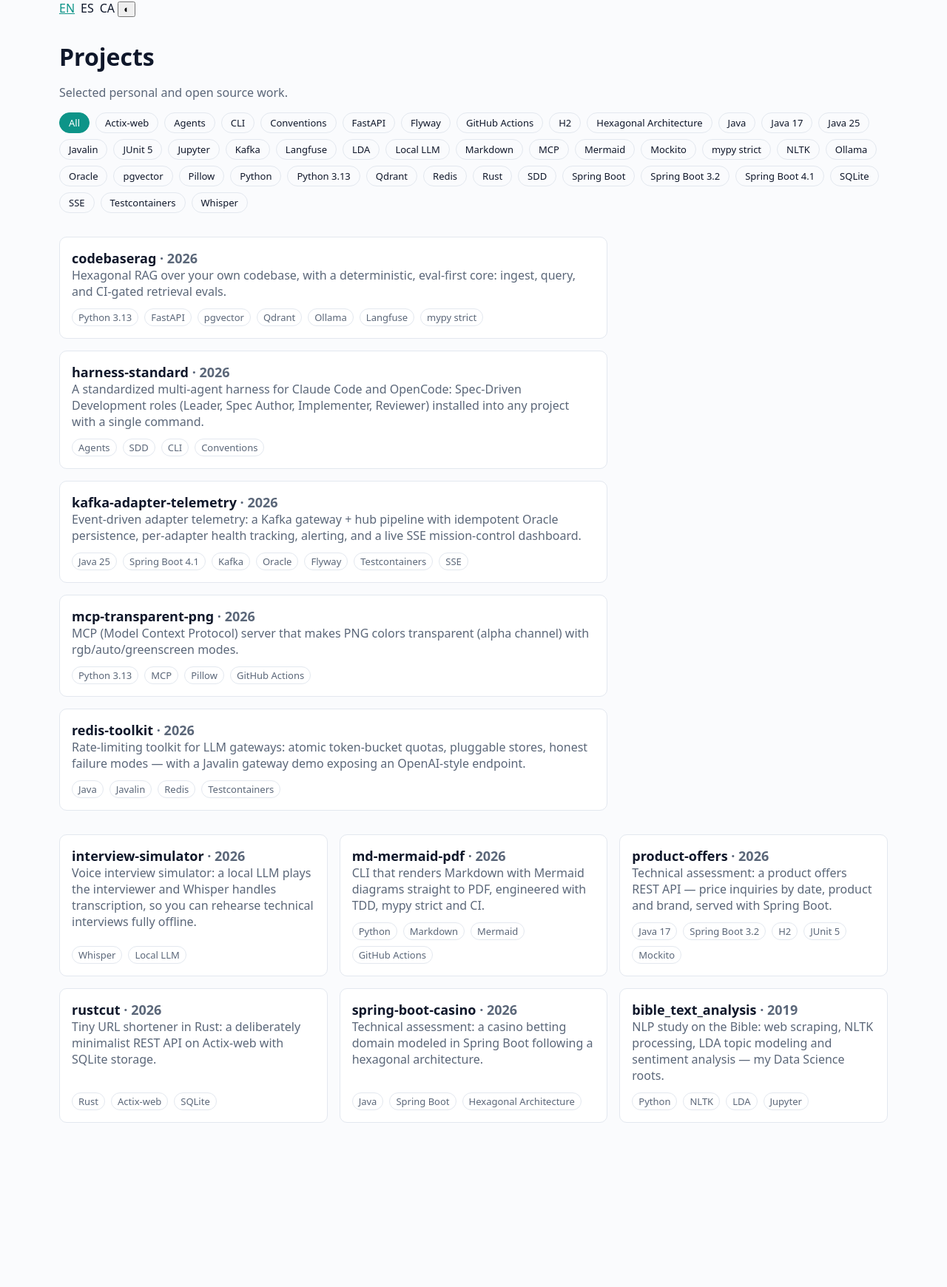
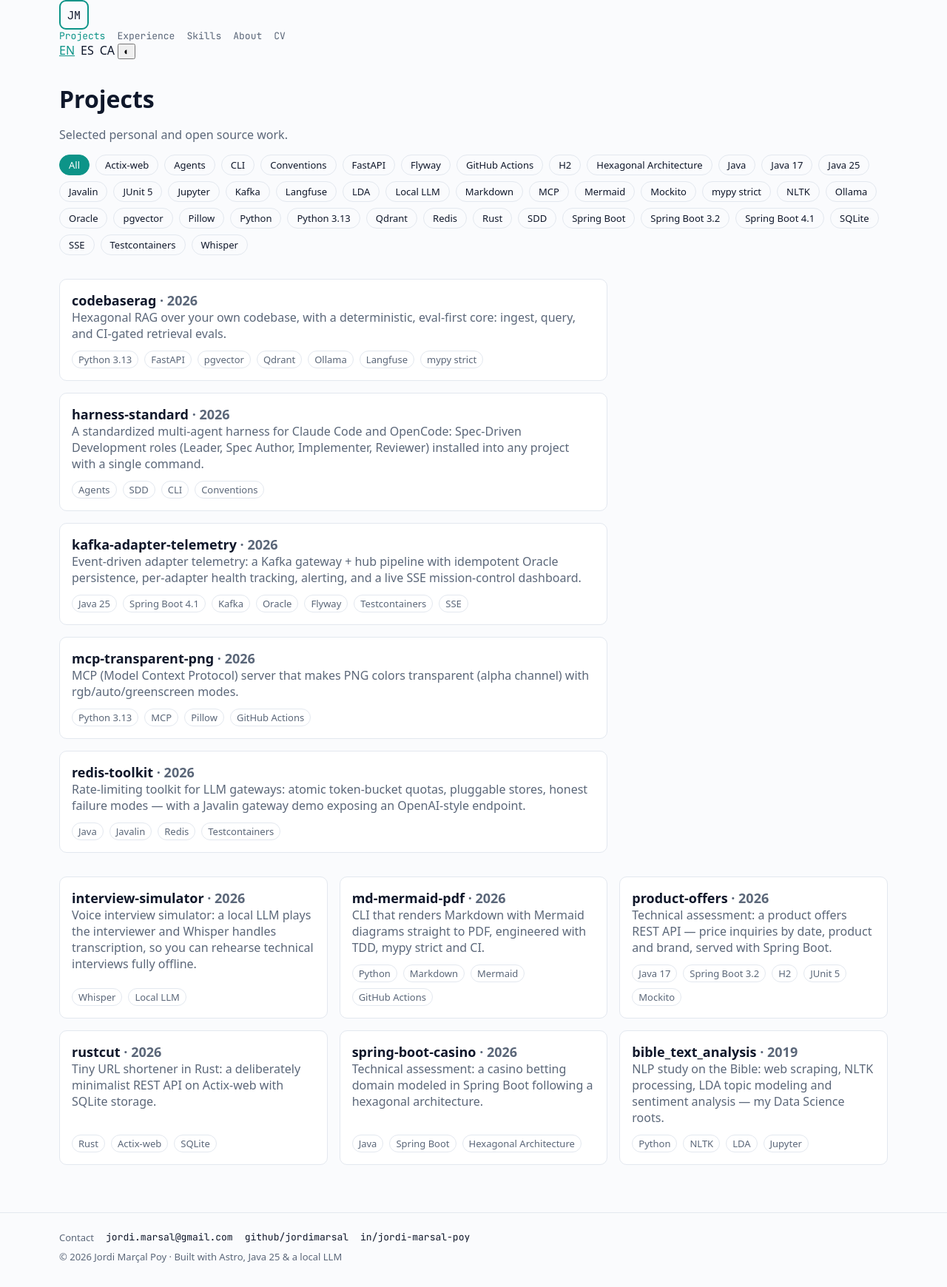
Before and after one commit to jordimarsal/jordimp, an Astro site: page /en/projects in a window 1280 px wide. Shown: the whole page at 74% size. Before the commit the page ends 1550 px from the top, so only its background shows below. Built offline with nearby package versions, Linux system fonts and the light colour scheme; Astro itself is replaced by a stand-in of ours.

Commit message:
feat: HeaderNav and Footer components, BaseLayout chrome via slot fallbacks

```diff
--- /dev/null
+++ b/src/components/Footer.astro
@@ -0,0 +1,63 @@
+---
+import { SITE } from '../config';
+import type { Locale } from '../lib/i18n';
+import { ui } from '../i18n/ui';
+
+interface Props {
+  lang: Locale;
+}
+
+const { lang } = Astro.props as Props;
+const t = ui[lang];
+const year = new Date().getFullYear();
+const mailto = `mailto:${SITE.email}?subject=Portfolio%20contact`;
+const githubHandle = SITE.github.replace('https://github.com/', '');
+const linkedinHandle = SITE.linkedin.replace('https://www.linkedin.com/in/', '');
+---
+<footer class="site-footer">
+  <div class="container footer-inner">
+    <p class="footer-contact">
+      <span class="muted">{t['footer.contact']}</span>
+      <a class="mono" href={mailto}>{SITE.email}</a>
+      <a class="mono" href={SITE.github}>github/{githubHandle}</a>
+      <a class="mono" href={SITE.linkedin}>in/{linkedinHandle}</a>
+    </p>
+    <p class="muted footer-meta">© {year} {SITE.name} · {t['footer.builtWith']}</p>
+  </div>
+</footer>
+
+<style>
+  .site-footer {
+    border-top: 1px solid var(--border);
+    margin-top: var(--space-16);
+    padding: var(--space-6) 0 var(--space-8);
+  }
+
+  .footer-inner {
+    display: flex;
+    flex-direction: column;
+    gap: var(--space-2);
+  }
+
+  .footer-contact {
+    display: flex;
+    flex-wrap: wrap;
+    gap: var(--space-4);
+    margin: 0;
+    font-size: 0.8125rem;
+  }
+
+  .footer-contact a {
+    color: var(--text);
+    text-decoration: none;
+  }
+
+  .footer-contact a:hover {
+    color: var(--accent);
+  }
+
+  .footer-meta {
+    margin: 0;
+    font-size: 0.8125rem;
+  }
+</style>
--- /dev/null
+++ b/src/components/HeaderNav.astro
@@ -0,0 +1,50 @@
+---
+import type { Locale } from '../lib/i18n';
+import { ui } from '../i18n/ui';
+
+interface Props {
+  lang: Locale;
+  path?: string;
+}
+
+const NAV_ROUTES = [
+  { key: 'nav.projects', route: 'projects' },
+  { key: 'nav.experience', route: 'experience' },
+  { key: 'nav.skills', route: 'skills' },
+  { key: 'nav.about', route: 'about' },
+  { key: 'nav.cv', route: 'cv' },
+] as const;
+
+const { lang, path = '' } = Astro.props as Props;
+const t = ui[lang];
+---
+<nav aria-label="Site" class="site-nav">
+  {NAV_ROUTES.map(({ key, route }) => (
+    <a
+      href={`/${lang}/${route}/`}
+      aria-current={path.startsWith(`${route}/`) ? 'page' : undefined}
+    >{t[key]}</a>
+  ))}
+</nav>
+
+<style>
+  .site-nav {
+    display: flex;
+    gap: var(--space-4);
+    font-family: var(--font-mono);
+    font-size: 0.8125rem;
+  }
+
+  .site-nav a {
+    color: var(--muted);
+    text-decoration: none;
+  }
+
+  .site-nav a:hover {
+    color: var(--text);
+  }
+
+  .site-nav a[aria-current='page'] {
+    color: var(--accent);
+  }
+</style>
--- a/src/layouts/BaseLayout.astro
+++ b/src/layouts/BaseLayout.astro
@@ -5,6 +5,10 @@ import '@fontsource/jetbrains-mono/600.css';
 import '../styles/global.css';
 import SEO from '../components/SEO.astro';
 import ThemeToggle from '../components/ThemeToggle.astro';
+import Monogram from '../components/Monogram.astro';
+import HeaderNav from '../components/HeaderNav.astro';
+import LocaleSwitcher from '../components/LocaleSwitcher.astro';
+import Footer from '../components/Footer.astro';
 
 export interface Props {
   lang: 'en' | 'es' | 'ca';
@@ -28,12 +32,12 @@ const { lang, title, description, path } = Astro.props;
   </head>
   <body>
     <header class="container">
-      <a href={`/${lang}/`} aria-label="Home"><slot name="logo" /></a>
-      <nav><slot name="nav" /></nav>
-      <slot name="actions" />
+      <a href={`/${lang}/`} aria-label="Home"><slot name="logo"><Monogram /></slot></a>
+      <nav><slot name="nav"><HeaderNav {lang} {path} /></slot></nav>
+      <slot name="actions"><LocaleSwitcher {lang} {path} /></slot>
       <ThemeToggle {lang} />
     </header>
     <main class="container"><slot /></main>
-    <slot name="footer" />
+    <slot name="footer"><Footer {lang} /></slot>
   </body>
 </html>
```
Also changed, not shown: harness/specs/site-pages/tasks.md (+2 -2 lines).
